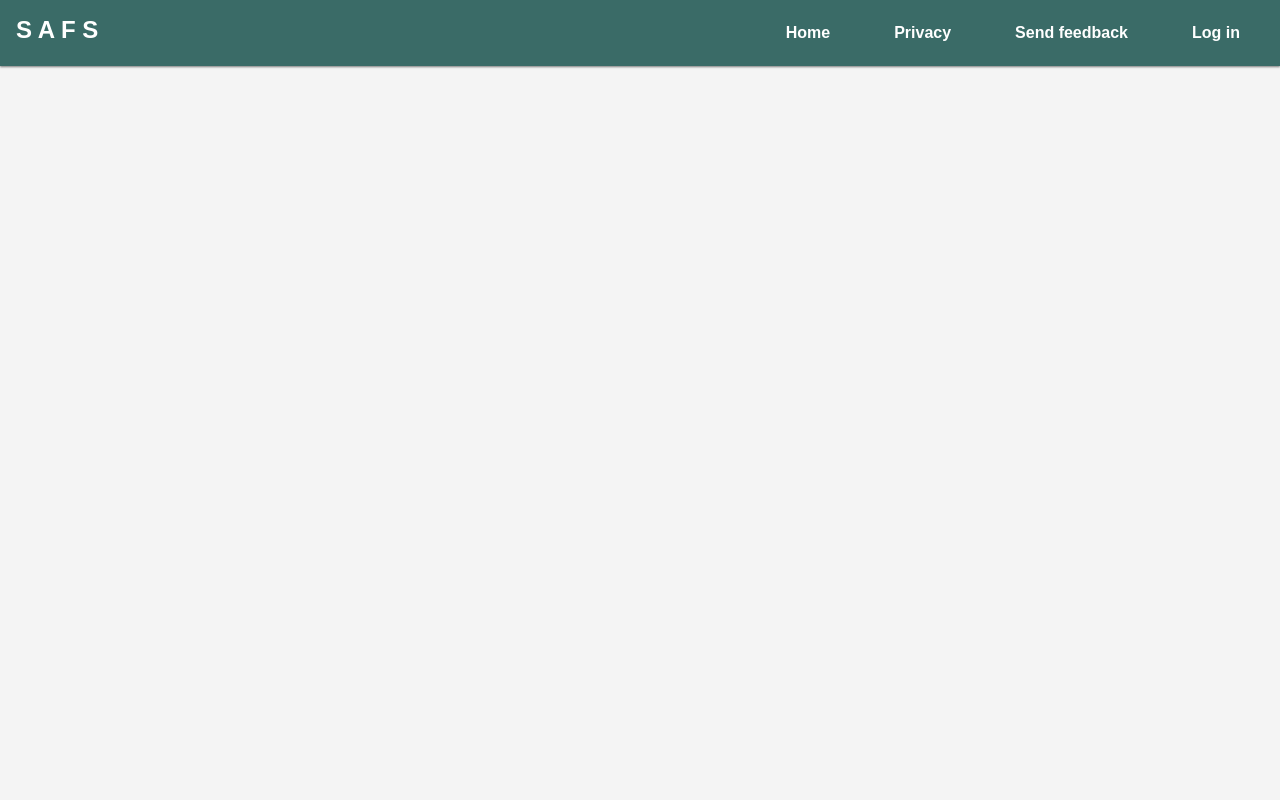
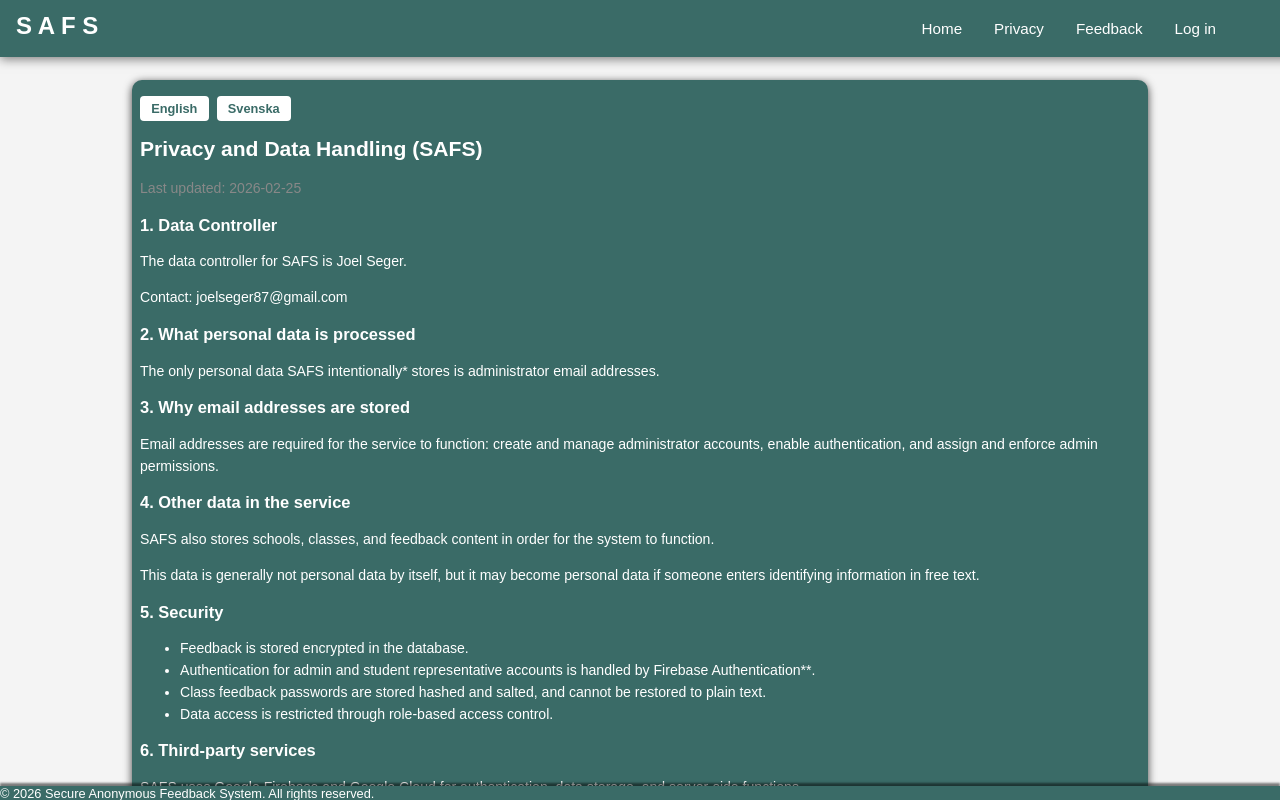
Before and after one commit to Holyfivr/Secure-Anonymous-Feedback-System, a plain HTML site: page index.html in a window 1280 px wide. Both pictures are taken after a click on the link "Privacy". Shown: the top 800 px of the page. Drawn offline with Linux system fonts and the light colour scheme.

Commit message:
Added privacy policy, and Fixed dynamic scaling.
Privacy policy is now available in English and Swedish, and can be easily updated by modifying the `docs/privacy-policy.json` file.
This should make the site easy to navigate, no matter screen size

```diff
--- a/css/main.css
+++ b/css/main.css
@@ -3,6 +3,7 @@ html, body {
     padding: 0;
     font-family: Arial, sans-serif;
     background-color: #f4f4f4;
+    overflow-x: hidden;
 }
 
 :root {
@@ -10,9 +11,19 @@ html, body {
     --secondary-text: #ffffff;
     --primary-color: #3a6b67;
     --secondary-color: #ffffff;
+    --success-color: #27ae60;
+    --danger-color: #c0392b;
     --shadow-25: rgba(0, 0, 0, 0.25);
     --shadow-50: rgba(0, 0, 0, 0.5);
     --shadow-75: rgba(0, 0, 0, 0.75);
+}
+
+.primary-color {
+    color: var(--primary-color) !important;
+}
+
+.success-color {
+    color: var(--success-color) !important;
 }
 
 /* Base elements */
@@ -42,17 +53,21 @@ input, select, textarea {
 .page-wrapper {
     display: flex;
     justify-content: center;
-    align-items: center;
-    min-height: calc(100vh - 100px);
+    overflow-y: auto;
+    height:100%;
+    margin-top: 4rem;
 }
 
 .card {
     background: var(--secondary-color);
-    padding: 2.5rem 2rem;
+    padding: 1.5rem 1rem;
     border-radius: 8px;
-    box-shadow: 0 2px 8px var(--shadow-25);
-    width: 100%;
-    max-width: 400px;
+    box-shadow: 0 2px 8px var(--shadow-75);
+    width: clamp(225px, 80vw, 700px);
+    margin: 0 auto;
+    margin-top: 2rem;
+    margin-bottom: 2rem;
+
 }
 .card h2 {
     margin: 0 0 1.5rem;
@@ -71,53 +86,71 @@ input, select, textarea {
 }
 
 .error-text {
-    color: #c0392b;
+    color: var(--danger-color);
     font-size: 0.9rem;
     min-height: 1.2rem;
     margin-bottom: 0.3rem;
 }
 
 /* Navbar */
-.navbar {
-    display: flex;
-    justify-content: space-between;
-    background-color: var(--primary-color);
-    padding: 1rem;
-    gap: 2rem;
-    box-shadow: 0px 1px 2px var(--shadow-50);
-}
-.navbar a {
-    color: var(--secondary-color);
-    text-decoration: none;
-    font-weight: bold;
-    padding: 0.5rem 1.5rem;
-}
-.navbar a:hover {
-    background-color: var(--secondary-color);
-    color: var(--primary-color);
-    padding: 0.5rem 1.5rem;
-}
 .logo {
     font-size: 1.5rem;
     font-weight: bold;
     color: var(--secondary-color);
+    min-width: fit-content;
 }
-.nav-links {
-    display: flex;
-    gap: 1rem;
-    align-items: center;
-    height: 100%;
+
+nav {
+	background-color: var(--primary-color);
+	color: var(--secondary-color);
+	padding: 0.75rem 1rem;
+	text-align: center;
+	box-shadow: 0 2px 10px var(--shadow-50);
+	display: flex;
+	position: fixed;
+	top: 0;
+    padding-right: 100rem;
+	z-index: 1000;
+    width: 95vw;
+    justify-content: space-between;
 }
+
+nav a {
+	color: var(--secondary-color);
+	text-decoration: none;
+    padding-top: clamp(0.4rem, 1vw, 0.5rem);
+    padding-bottom: clamp(0.4rem, 1vw, 0.5rem);
+    padding-left: clamp(0.75rem, 1.5vw, 1rem);
+    padding-right: clamp(0.75rem, 1.5vw, 1rem);
+	margin: 0;
+	border-radius: 5px;
+	font-size: clamp(0.65rem, 3vw, 0.95rem);
+	font-weight: 500;
+	transition: background-color 0.2s ease, transform 0.1s ease;
+	display: inline-block;
+}
+
+nav a:hover {
+	transform: translateY(-2px);
+    background-color: var(--secondary-color);
+    color: var(--primary-color);
+}
+
+nav a:active {
+	transform: translateY(0);
+}
+
 
 /* Dashboard */
 .dashboard {
-    max-width: 700px;
-    margin: 2rem auto;
+    margin: 0 auto;
+    margin-top: 4rem;
     padding: 0 1rem;
 }
 .dashboard-header {
     display: flex;
-    justify-content: space-between;
+    flex-direction: column;
+    justify-content: center;
     align-items: center;
     margin-bottom: 1.5rem;
 }
@@ -132,11 +165,14 @@ input, select, textarea {
     margin: 0 0 1rem;
     color: var(--primary-text);
 }
+.dashboard-section button {
+    margin-top: 1rem;
+}
 .btn-danger {
-    background-color: #c0392b;
+    background-color: var(--danger-color);
 }
 .btn-active {
-    background-color: #27ae60;
+    background-color: var(--success-color);
     cursor: pointer;
 }
 .btn-active:hover {
@@ -160,11 +196,12 @@ input, select, textarea {
 }
 
 .success-text {
-    color: #27ae60;
+    color: var(--success-color);
     font-size: 0.9rem;
     margin-bottom: 0.3rem;
     line-height: 1.5;
 }
+
 .success-text code {
     background: #eafaf1;
     padding: 0.1rem 0.4rem;
@@ -184,12 +221,12 @@ input, select, textarea {
     font-size: 0.8rem;
     padding: 0.2rem 0.6rem;
     border-radius: 3px;
-    background: #27ae60;
+    background: var(--success-color);
     color: white;
     font-weight: bold;
 }
 .badge-inactive {
-    background: #c0392b;
+    background: var(--danger-color);
 }
 
 .item-actions {
@@ -203,9 +240,7 @@ input, select, textarea {
 }
 
 /* Feedback */
-.feedback-card {
-    max-width: 500px;
-}
+
 textarea {
     resize: vertical;
     min-height: 100px;
@@ -299,3 +334,65 @@ textarea {
 .item-row {
     transition: opacity 0.2s ease;
 }
+
+.privacy-card {
+  width: clamp(220px, 80vw, 1000px);
+  background: var(--primary-color);
+  color: var(--secondary-color);
+  border-radius: 10px;
+  box-shadow: 0 2px 8px var(--shadow-75);
+  padding-left: 0.5rem;
+  padding-top: 1rem;
+  padding-right: 0.5rem;
+  padding-bottom: 5vh;
+  height: fit-content;
+  margin-bottom: 5vh;
+  margin-top: 2vh;
+  font-size: clamp(0.7rem, 1.1vw, 1rem);
+}
+
+.privacy-controls {
+  display: flex;
+  gap: 0.5rem;
+  margin-bottom: 1rem;
+}
+
+.privacy-content h2,
+.privacy-content h3 {
+  margin-top: 1rem;
+  color: var(--secondary-color);
+  text-shadow: 3px 3px 3px solid black;
+}
+
+.privacy-content p,
+.privacy-content li {
+  line-height: 1.55;
+}
+
+.privacy-content a {
+  color: var(--secondary-color);
+  text-decoration: underline;
+}
+
+#footer {
+    position: fixed;
+    bottom: -1px;
+    width: 100vw;
+    background: var(--primary-color);
+    color: var(--secondary-text);
+    font-size: clamp(0.7rem, 1.5vw, 0.8rem);
+    box-shadow: 0px -3px 2px var(--shadow-50);
+}
+
+
+@media (max-width: 500px) {
+
+    .logo {
+        display: none;
+    }
+
+    nav {
+        justify-content: center;
+    }
+
+}
--- /dev/null
+++ b/docs/privacy-policy.json
@@ -0,0 +1,175 @@
+{
+  "defaultLanguage": "en",
+  "languages": {
+    "en": {
+      "buttonLabel": "English",
+      "title": "Privacy and Data Handling (SAFS)",
+      "lastUpdatedLabel": "Last updated",
+      "updatedAt": "2026-02-25",
+      "loadError": "Could not load privacy policy.",
+      "sections": [
+        {
+          "heading": "Data Controller",
+          "paragraphs": [
+            "The data controller for SAFS is Joel Seger.",
+            "Contact: joelseger87@gmail.com"
+          ]
+        },
+        {
+          "heading": "What personal data is processed",
+          "paragraphs": [
+            "The only personal data SAFS intentionally* stores is administrator email addresses."
+          ]
+        },
+        {
+          "heading": "Why email addresses are stored",
+          "paragraphs": [
+            "Email addresses are required for the service to function: create and manage administrator accounts, enable authentication, and assign and enforce admin permissions."
+          ]
+        },
+        {
+          "heading": "Other data in the service",
+          "paragraphs": [
+            "SAFS also stores schools, classes, and feedback content in order for the system to function.",
+            "This data is generally not personal data by itself, but it may become personal data if someone enters identifying information in free text."
+          ]
+        },
+        {
+          "heading": "Security",
+          "bullets": [
+            "Feedback is stored encrypted in the database.",
+            "Authentication for admin and student representative accounts is handled by Firebase Authentication**.",
+            "Class feedback passwords are stored hashed and salted, and cannot be restored to plain text.",
+            "Data access is restricted through role-based access control."
+          ]
+        },
+        {
+          "heading": "Third-party services",
+          "paragraphs": [
+            "SAFS uses Google Firebase and Google Cloud for authentication, data storage, and server-side functions.",
+            "Google processes data under its terms as a technical provider/processor."
+          ]
+        },
+        {
+          "heading": "Retention",
+          "paragraphs": [
+            "Data for school administrators and feedback is stored as long as the account is active.",
+            "Data for classes and student representatives is stored as long as the class is active."
+          ]
+        },
+        {
+          "heading": "Rights",
+          "paragraphs": [
+            "Under applicable law, you have the right to request access to your personal data, and to request correction or deletion.",
+            "Since SAFS does not intentionally* store personal data beyond email addresses, the amount of data that can be disclosed is limited.",
+            "However, an email address can be deleted on request, together with all data linked to that account.",
+            "Information about messages and passwords cannot be disclosed by the SAFS data controller in plain text, since this data is stored encrypted and hashed, and the data controller has no technical access to decrypt or restore it.",
+            "Messages can only be accessed within each class account by an authorized student representative."
+          ]
+        },
+        {
+          "heading": "Updates",
+          "paragraphs": [
+            "This text may be updated if the service or legal requirements change.",
+            "The latest version is published in SAFS."
+          ]
+        }
+      ],
+      "footnotes": [
+        {
+          "marker": "*",
+          "text": "Because users can technically enter personal data in messages or class names, such personal data may be stored. This is not the intended use of these fields, and it is not the intention to process such data as personal data. Users are responsible for not entering personal data in these fields."
+        },
+        {
+          "marker": "**",
+          "text": "Firebase Authentication stores passwords as salted cryptographic hashes (not plain text) and verifies sign-ins through hash comparison. SAFS never receives access to plain-text passwords."
+        }
+      ]
+    },
+    "sv": {
+      "buttonLabel": "Svenska",
+      "title": "Integritet och datahantering (SAFS)",
+      "lastUpdatedLabel": "Senast uppdaterad",
+      "updatedAt": "2026-02-25",
+      "loadError": "Kunde inte ladda integritetspolicyn.",
+      "sections": [
+        {
+          "heading": "Personuppgiftsansvarig",
+          "paragraphs": [
+            "Personuppgiftsansvarig för SAFS är Joel Seger.",
+            "Kontakt: joelseger87@gmail.com"
+          ]
+        },
+        {
+          "heading": "Vilka personuppgifter behandlas",
+          "paragraphs": [
+            "Den enda personuppgift som SAFS avsiktligt* lagrar är e-postadress för administratörskonton."
+          ]
+        },
+        {
+          "heading": "Varför e-postadress lagras",
+          "paragraphs": [
+            "E-postadress behövs för att tjänsten ska fungera: skapa och hantera administratörskonton, möjliggöra inloggning, tilldela och kontrollera admin-behörighet."
+          ]
+        },
+        {
+          "heading": "Övrig data i tjänsten",
+          "paragraphs": [
+            "SAFS lagrar även skolor, klasser och feedbackinnehåll för att systemet ska fungera.",
+            "Denna data är normalt inte personuppgifter i sig, men kan bli det om någon skriver in identifierande information i fritext."
+          ]
+        },
+        {
+          "heading": "Säkerhet",
+          "bullets": [
+            "Feedback lagras krypterat i databasen.",
+            "Inloggning för admin- och studentrepresentantkonton hanteras av Firebase Authentication**.",
+            "Klassens feedbacklösenord lagras hashat och saltat, och kan inte återställas till klartext.",
+            "Datatillgång begränsas genom rollbaserad behörighetskontroll."
+          ]
+        },
+        {
+          "heading": "Tredjepartstjänster",
+          "paragraphs": [
+            "SAFS använder Google Firebase och Google Cloud för autentisering, datalagring och serverfunktioner.",
+            "Google behandlar data enligt sina villkor som teknisk leverantör/biträde."
+          ]
+        },
+        {
+          "heading": "Lagringstid",
+          "paragraphs": [
+            "Data för skoladministratörer och feedback lagras så länge som kontot är aktivt.",
+            "Data för klasser och studentrepresentanter lagras så länge som klassen är aktiv."
+          ]
+        },
+        {
+          "heading": "Rättigheter",
+          "paragraphs": [
+            "Enligt lag har du rätt att begära ut dina personuppgifter, få dem rättade eller borttagna.",
+            "Eftersom SAFS inte avsiktligt* lagrar några personuppgifter utöver e-postadresser är mängden data som kan lämnas ut begränsad.",
+            "Det går dock att radera en e-postadress på begäran, tillsammans med all data kopplad till det kontot.",
+            "Information om meddelanden och lösenord kan inte lämnas ut av SAFS personuppgiftsansvarig i klartext, eftersom uppgifterna lagras krypterat respektive hashat och personuppgiftsansvarig saknar teknisk åtkomst att dekryptera eller återställa dem.",
+            "Meddelanden kan endast nås inom respektive klasskonto av behörig studentrepresentant."
+          ]
+        },
+        {
+          "heading": "Ändringar",
+          "paragraphs": [
+            "Texten kan uppdateras vid förändringar i tjänsten eller lagkrav.",
+            "Aktuell version publiceras i SAFS."
+          ]
+        }
+      ],
+      "footnotes": [
+        {
+          "marker": "*",
+          "text": "Eftersom det är tekniskt möjligt för användare att skriva in personuppgifter i inlägg, eller i klassnamn kan det innebära att denna persondata lagras. Det är dock inte en avsikt att lagra personuppgifter i dessa fält, och det är inte heller en avsikt att behandla sådan data som personuppgifter. Det är användarens ansvar att inte skriva in personuppgifter i dessa fält."
+        },
+        {
+          "marker": "**",
+          "text": "Firebase Authentication lagrar lösenord som saltade kryptografiska hashar (inte klartext) och verifierar inloggning genom hash-jämförelse. SAFS får aldrig tillgång till lösenord i klartext."
+        }
+      ]
+    }
+  }
+}
--- a/index.html
+++ b/index.html
@@ -5,7 +5,7 @@
     <meta charset="UTF-8">
     <meta name="viewport" content="width=device-width, initial-scale=1.0">
     <meta http-equiv="Content-Security-Policy"
-        content="default-src 'self'; script-src 'self' https://www.gstatic.com; connect-src https://*.googleapis.com https://*.cloudfunctions.net https://www.gstatic.com https://*.firebaseio.com; style-src 'self';">
+        content="default-src 'self'; script-src 'self' https://www.gstatic.com; connect-src 'self' https://*.googleapis.com https://*.cloudfunctions.net https://www.gstatic.com https://*.firebaseio.com; style-src 'self';">
 
     <title>Secure Anonymous Feedback System</title>
     <link rel="stylesheet" href="css/main.css">
@@ -15,6 +15,7 @@
 
 <body>
     <div id="root"></div>
+    <footer id="footer">© 2026 Secure Anonymous Feedback System. All rights reserved.</footer>
 </body>
 
 </html>
--- a/module/landing-page.mjs
+++ b/module/landing-page.mjs
@@ -10,7 +10,7 @@ export function renderLandingPage() {
 const navLinks = [
     { href: "#/home"    , text: "Home" },
     { href: "#/privacy" , text: "Privacy" },
-    { href: "#/feedback", text: "Send feedback" },
+    { href: "#/feedback", text: "Feedback" },
 ];
 
 export function renderNavBar(parent) {
@@ -30,7 +30,7 @@ export function renderNavBar(parent) {
   /* Checks if user is logged in and renders appropriate buttons */
   const loggedIn    = localStorage.getItem("currentUser");
   if (loggedIn) {
-    const logoutBtn     = createElement("a", ["btn-danger"], "Log out");
+    const logoutBtn     = createElement("a", ["btn"], "Log out");
     const dashboardBtn  = createElement("a", [], "Dashboard");
     insertElement       (navBar, dashboardBtn);
     insertElement       (navBar, logoutBtn);
--- /dev/null
+++ b/module/privacy-policy.mjs
@@ -0,0 +1,117 @@
+import { createElement, insertElement, formatElement } from "./dom-helper.mjs";
+import { renderNavBar } from "./landing-page.mjs";
+
+const root = document.getElementById("root");
+const policyFilePath = "./docs/privacy-policy.json";
+
+export async function renderPrivacyPage() {
+  root.innerHTML = "";
+  renderNavBar(root);
+
+  const wrapper = createElement("div", ["page-wrapper"]);
+  const card = createElement("section", ["privacy-card"]);
+  const controls = createElement("div", ["privacy-controls"]);
+  const enBtn = createElement("button", ["btn-small"], "English");
+  const svBtn = createElement("button", ["btn-small"], "Svenska");
+  const content = createElement("article", ["privacy-content"]);
+
+  insertElement(root, wrapper);
+  insertElement(wrapper, card);
+  insertElement(card, controls);
+  insertElement(controls, enBtn);
+  insertElement(controls, svBtn);
+  insertElement(card, content);
+
+  let policyData;
+
+  const renderLang = (lang) => {
+    const languagePolicy = policyData?.languages?.[lang];
+    if (!languagePolicy) {
+      throw new Error(`Language '${lang}' not found in privacy policy.`);
+    }
+
+    renderPolicyContent(content, languagePolicy);
+    enBtn.disabled = lang === "en";
+    svBtn.disabled = lang === "sv";
+  };
+
+  enBtn.addEventListener("click", () => {
+    try {
+      renderLang("en");
+    } catch {
+      content.textContent = "Could not load privacy policy.";
+    }
+  });
+
+  svBtn.addEventListener("click", () => {
+    try {
+      renderLang("sv");
+    } catch {
+      content.textContent = "Kunde inte ladda integritetspolicyn.";
+    }
+  });
+
+  try {
+    const response = await fetch(policyFilePath);
+    if (!response.ok) {
+      throw new Error(`Could not load ${policyFilePath}`);
+    }
+
+    policyData = await response.json();
+    const defaultLanguage = policyData.defaultLanguage || "en";
+    renderLang(defaultLanguage);
+
+    const englishLabel = policyData?.languages?.en?.buttonLabel || "English";
+    const swedishLabel = policyData?.languages?.sv?.buttonLabel || "Svenska";
+    formatElement(enBtn, {backgroundColor: "white"}, ["primary-color"], { textContent: englishLabel });
+    formatElement(svBtn, {backgroundColor: "white"}, ["primary-color"], { textContent: swedishLabel });
+  } catch {
+    content.textContent = "Could not load privacy policy.";
+  }
+}
+
+function renderPolicyContent(container, languagePolicy) {
+  container.replaceChildren();
+
+  const title = createElement("h2", [], languagePolicy.title || "Privacy Policy");
+  insertElement(container, title);
+
+  const updatedText = `${languagePolicy.lastUpdatedLabel || "Last updated"}: ${languagePolicy.updatedAt || "-"}`;
+  const updatedAt = createElement("p", ["muted"], updatedText);
+  insertElement(container, updatedAt);
+
+  languagePolicy.sections?.forEach((section, index) => {
+    const sectionWrap = createElement("section", ["privacy-section"]);
+    const heading = createElement("h3", [], `${index + 1}. ${section.heading}`);
+
+    insertElement(container, sectionWrap);
+    insertElement(sectionWrap, heading);
+
+    section.paragraphs?.forEach((paragraph) => {
+      const paragraphEl = createElement("p", [], paragraph);
+      insertElement(sectionWrap, paragraphEl);
+    });
+
+    if (section.bullets?.length) {
+      const list = createElement("ul", []);
+      insertElement(sectionWrap, list);
+
+      section.bullets.forEach((bullet) => {
+        const item = createElement("li", [], bullet);
+        insertElement(list, item);
+      });
+    }
+  });
+
+  if (languagePolicy.footnotes?.length) {
+    const divider = createElement("hr");
+    insertElement(container, divider);
+
+    languagePolicy.footnotes.forEach((footnote) => {
+      const footnoteText = `${footnote.marker} ${footnote.text}`;
+      const note = createElement("p", ["muted"], footnoteText);
+      insertElement(container, note);
+      insertElement(container, createElement("br"));
+    });
+  }
+}
--- a/module/router.mjs
+++ b/module/router.mjs
@@ -3,6 +3,7 @@ import { renderLoginPage } from "./login.mjs";
 import { renderSuperadminPage } from "./superadmin.mjs";
 import { renderSchooladminPage } from "./schooladmin.mjs";
 import { renderClassadminPage } from "./classadmin.mjs";
+import { renderPrivacyPage } from "./privacy-policy.mjs";
 import { renderFeedbackPage, renderFeedbackForm } from "./feedback-form.mjs";
 
 const routes = {
@@ -12,6 +13,7 @@ const routes = {
     "/schooladmin": renderSchooladminPage,
     "/classadmin": renderClassadminPage,
     "/feedback": renderFeedbackPage,
+    "/privacy": renderPrivacyPage,
 };
 
 function navigate() {
```
Also changed, not shown: module/classadmin.mjs (+11 -13 lines), 1 other file.
